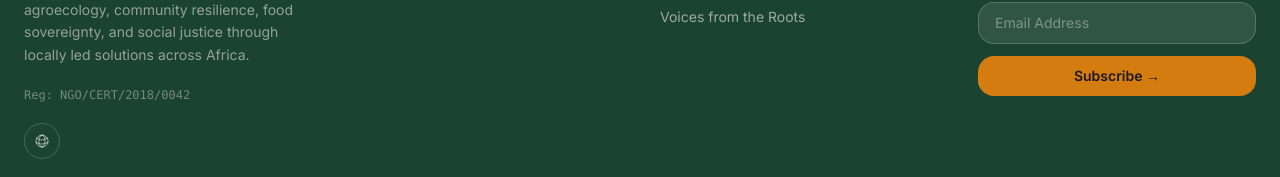
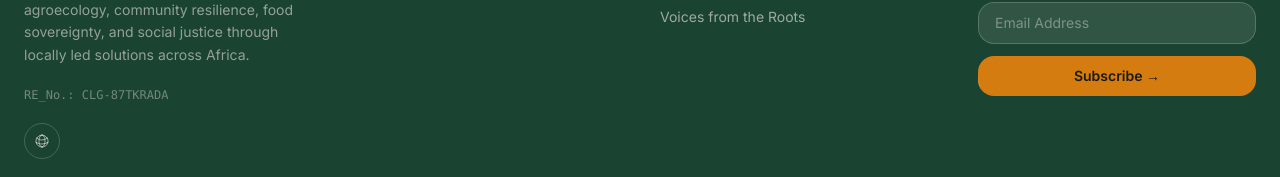
Before and after one commit to Maneno-Michael/ART, a Next.js app: page / in a window 1280 px wide. Shown: the part 6752-6929 px from the top of the page. Built offline with nearby package versions, Linux system fonts and the light colour scheme; no server answers.

Commit message:
registration number

```diff
--- a/src/components/Footer.tsx
+++ b/src/components/Footer.tsx
@@ -54,7 +54,7 @@ export default function Footer() {
               African Roots Transformation (ART) is a Kenya-based nonprofit advancing agroecology, community resilience, food sovereignty, and social justice through locally led solutions across Africa.
             </p>
             <p className="text-primary-foreground/40 text-xs font-mono">
-              Reg: NGO/CERT/2018/0042
+            RE_No.: CLG-87TKRADA
             </p>
             {/* Social icons */}
             <div className="flex gap-3 mt-5">
```
